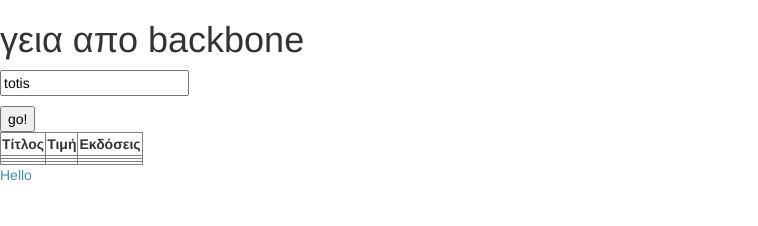
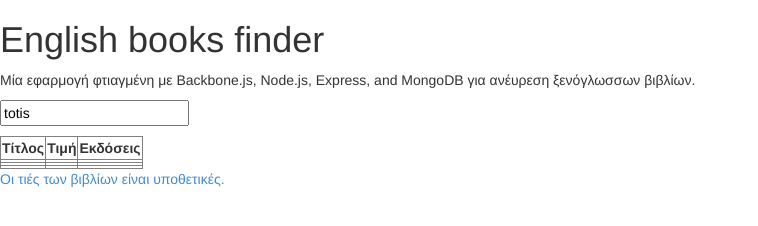
Before and after one commit to Spyros-DC/EnglishBookFinder, a website with bundled scripts: page index.html in a window 1280 px wide. Shown: the whole page, without its empty margins (0-758 px from the left). Built offline with nearby package versions, Linux system fonts and the light colour scheme.

Commit message:
τιτλος

```diff
--- a/index.html
+++ b/index.html
@@ -25,20 +25,20 @@
 
 </head>
 <body>
-	<h1>γεια απο backbone</h1>
+	<h1>English books finder</h1>
+	<p>Μία εφαρμογή φτιαγμένη με Backbone.js, Node.js, Express, and MongoDB για ανέυρεση ξενόγλωσσων βιβλίων. </p>
 	<div id="form">
 		<form id  ="superform">
 			<input id="input" type="text" name="text" value="totis">
 			<p></p>
-			<button id="super">go!</button>
-		</form>
+			</form>
 	</div>
 	<div id="books">
 
 	</div>
 
 	<a href="#books">
-		<p>Hello</p>
+		<p>Οι τιές των βιβλίων είναι υποθετικές.</p>
 	</a>
 
 
```
